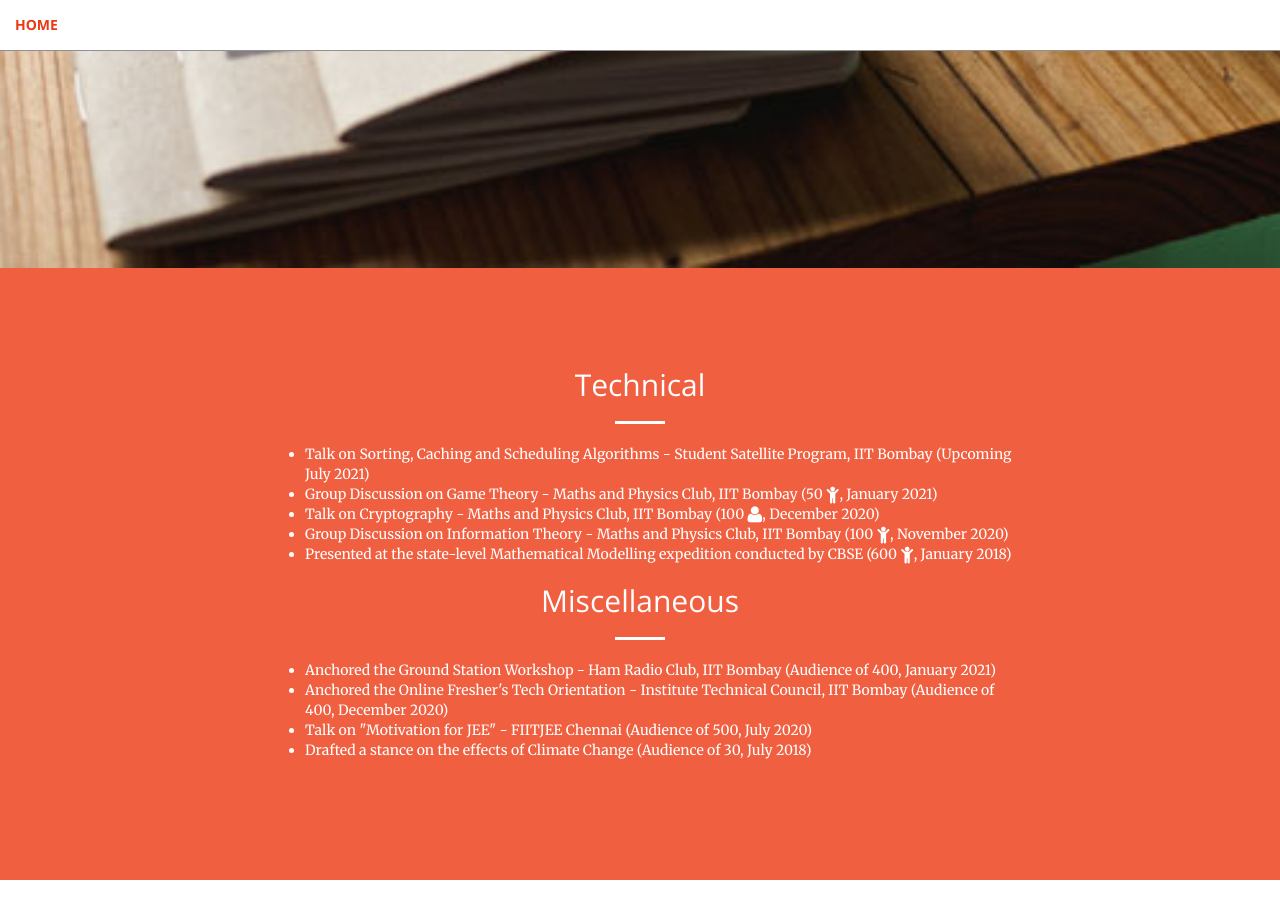
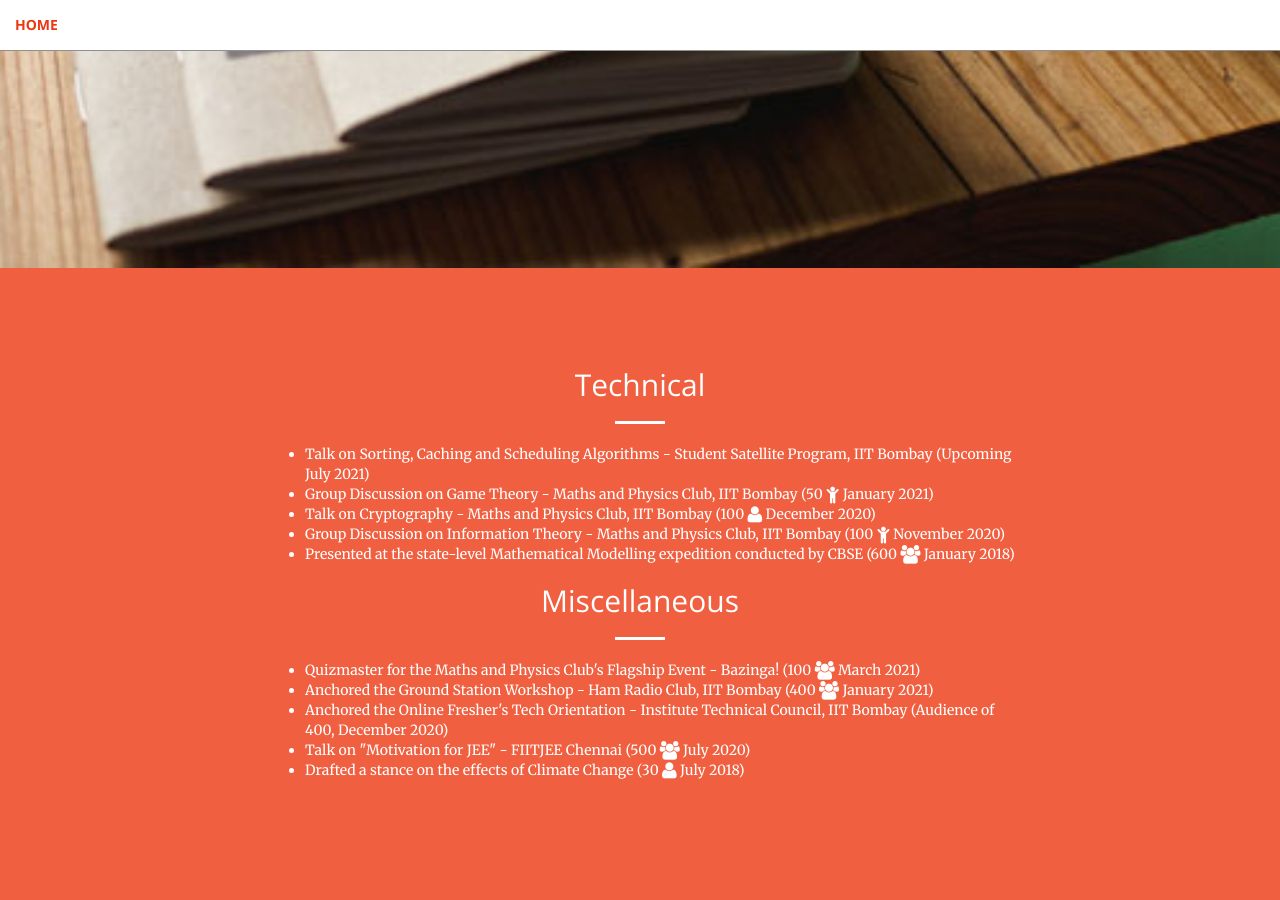
Before and after one commit to aravindbharathi/aravindbharathi.github.io, a Jekyll site: the page talks/index.html, which Jekyll copies as it is, in a window 1280 px wide and 900 px high, scrolled down 632 px. Built offline with Jekyll 4.4.1, drawn with Linux system fonts in a browser that asks for light colours.

Commit message:
Update index.html

```diff
--- a/talks/index.html
+++ b/talks/index.html
@@ -111,10 +111,10 @@
                       <ul align="left">
                         <li>Talk on Sorting, Caching and Scheduling Algorithms - Student Satellite Program, IIT Bombay (Upcoming July 2021)</li>
                         <!--li>Talk on Rigid Body Mechanics - Team ANYmation, IIT Bombay (Upcoming April 2021)</li-->
-                        <li><a href="/files/GameTheory.pdf" target="_blank">Group Discussion on Game Theory - Maths and Physics Club, IIT Bombay (50 <i class="fa fa-lg fa-child whiteiconcolor"></i>, January 2021)</a></li>
-                        <li><a href="/files/Crypto.pdf" target="_blank">Talk on Cryptography - Maths and Physics Club, IIT Bombay (100 <i class="fa fa-lg fa-user whiteiconcolor"></i>, December 2020)</a></li>
-                        <li><a href="/files/InformationTheory.pdf" target="_blank">Group Discussion on Information Theory - Maths and Physics Club, IIT Bombay (100 <i class="fa fa-lg fa-child whiteiconcolor"></i>, November 2020)</a></li>
-                        <li>Presented at the state-level Mathematical Modelling expedition conducted by CBSE (600 <i class="fa fa-lg fa-child whiteiconcolor"></i>, January 2018)</li>
+                        <li><a href="/files/GameTheory.pdf" target="_blank">Group Discussion on Game Theory - Maths and Physics Club, IIT Bombay (50 <i class="fa fa-lg fa-child whiteiconcolor"></i> January 2021)</a></li>
+                        <li><a href="/files/Crypto.pdf" target="_blank">Talk on Cryptography - Maths and Physics Club, IIT Bombay (100 <i class="fa fa-lg fa-user whiteiconcolor"></i> December 2020)</a></li>
+                        <li><a href="/files/InformationTheory.pdf" target="_blank">Group Discussion on Information Theory - Maths and Physics Club, IIT Bombay (100 <i class="fa fa-lg fa-child whiteiconcolor"></i> November 2020)</a></li>
+                        <li>Presented at the state-level Mathematical Modelling expedition conducted by CBSE (600 <i class="fa fa-lg fa-users whiteiconcolor"></i> January 2018)</li>
                       </ul>
                     </p>
                     <!--a href="#stuff" class="btn btn-default btn-xl">What else?</a-->
@@ -122,11 +122,11 @@
                     <hr class="light">
                     <p class="text-faded">
                       <ul align="left">
-                        <!--li>Hosted the Maths and Physics Club's Flagship Event - Bazinga! (March 2021)</li-->
-                        <li>Anchored the Ground Station Workshop - Ham Radio Club, IIT Bombay (Audience of 400, January 2021)</li>
+                        <li>Quizmaster for the Maths and Physics Club's Flagship Event - Bazinga! (100 <i class="fa fa-lg fa-users whiteiconcolor"></i> March 2021)</li-->
+                        <li>Anchored the Ground Station Workshop - Ham Radio Club, IIT Bombay (400 <i class="fa fa-lg fa-users whiteiconcolor"></i> January 2021)</li>
                         <li><a href="https://youtu.be/ggEHh3JqbYA" target="_blank">Anchored the Online Fresher's Tech Orientation - Institute Technical Council, IIT Bombay (Audience of 400, December 2020)</a></li>
-                        <li>Talk on "Motivation for JEE" - FIITJEE Chennai (Audience of 500, July 2020)</li>
-                        <li>Drafted a stance on the effects of Climate Change (Audience of 30, July 2018)</li>
+                        <li>Talk on "Motivation for JEE" - FIITJEE Chennai (500 <i class="fa fa-lg fa-users whiteiconcolor"></i> July 2020)</li>
+                        <li>Drafted a stance on the effects of Climate Change (30 <i class="fa fa-lg fa-user whiteiconcolor"></i> July 2018)</li>
                       </ul>
                     </p>
                 </div>
```
